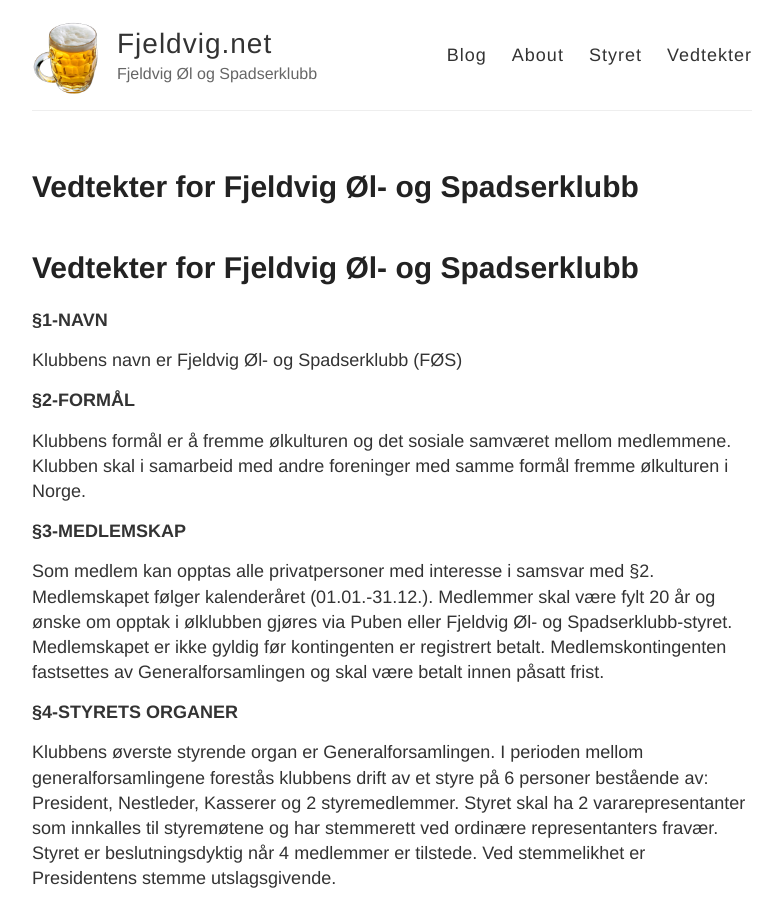
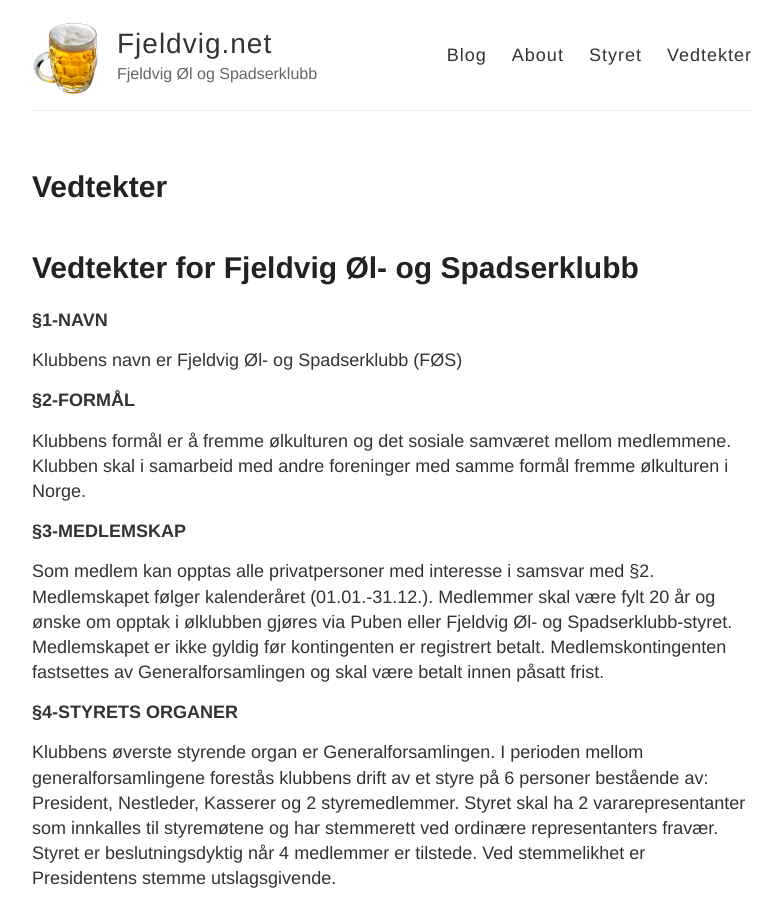
Before and after one commit to Kimuth/kimuth.github.io, a Jekyll site: the page built from vedtekter.md, in a window 1280 px wide and 900 px high. Shown: the whole window, without its empty margins (248-1030 px from the left). Built offline with Jekyll 4.4.1, drawn with Linux system fonts in a browser that asks for light colours; our own code applies the rules of GitHub Pages for plain Markdown files; part of the change alters nothing that is shown.

```diff
--- a/vedtekter.md
+++ b/vedtekter.md
@@ -1,9 +1,6 @@
 ---
-<<<<<<< HEAD
 title: Vedtekter
 date: 2017-11-29 14:45:00 Z
-=======
->>>>>>> 79c93dbf4a5136490b532bf819e817560239bd20
 ---
 
 # Vedtekter for Fjeldvig Øl- og Spadserklubb
```
